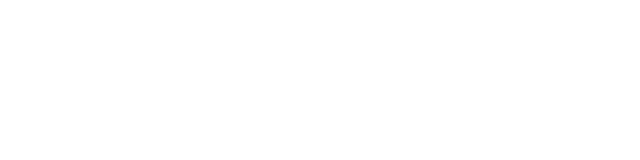
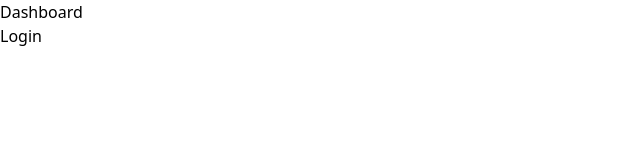
Before and after one commit to WilliamTRich/CodeZeroProject, a React (Vite) app in the folder client/: page / in a window 1280 px wide. Before the commit this address had no page. Shown: the top 160 px of the page, without its empty margins (0-640 px from the left). Built offline with nearby package versions, Linux system fonts and the light colour scheme.

Commit message:
added dashboard and login routes

```diff
--- a/client/src/App.jsx
+++ b/client/src/App.jsx
@@ -1,12 +1,26 @@
 //Imports
 import { Routes } from 'react-router-dom';
+import {
+    createBrowserRouter,
+    RouterProvider,
+    Route,
+    Link,
+} from 'react-router-dom';
+import Dashboard from './pages/dashboard/index';
+import Login from './pages/login-reg/index';
+const router = createBrowserRouter([
+    {
+        path: '/',
+        element: <Dashboard />,
+    },
+    {
+        path: 'login',
+        element: <Login />,
+    },
+]);
 
 function App() {
-    return (
-        <div>
-            <Routes></Routes>
-        </div>
-    );
+    return <RouterProvider router={router} />;
 }
 
 export default App;
--- a/client/src/pages/dashboard/index.jsx
+++ b/client/src/pages/dashboard/index.jsx
@@ -1,8 +1,20 @@
 //Imports
 import React from 'react';
+import { Link } from 'react-router-dom';
 
 //Components
 
-const Dashboard = () => {};
+const Dashboard = () => {
+    return (
+        <>
+            <h1>Dashboard</h1>
+            <Link to="login">
+                <button className="bg-transparent hover:bg-blue-500 text-blue-700 font-semibold hover:text-white py-2 px-4 border border-blue-500 hover:border-transparent rounded">
+                    Login
+                </button>
+            </Link>
+        </>
+    );
+};
 
-export { Dashboard };
+export default Dashboard;
--- /dev/null
+++ b/client/src/pages/login-reg/index.jsx
@@ -0,0 +1,9 @@
+import React from 'react'
+
+const Login = () => {
+  return (
+    <div>Login</div>
+  )
+}
+
+export default Login
```
Also changed, not shown: client/src/main.jsx (+4 -3 lines).
